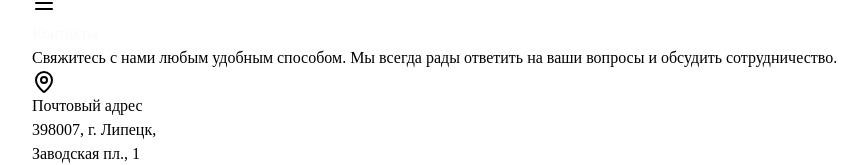
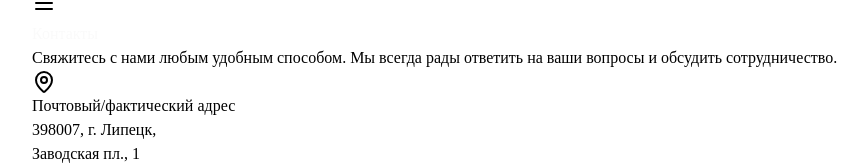
Before and after one commit to yarkivaev/accounting-center, a React (Vite) app in the folder client/: page /accounting-center/contacts in a window 1280 px wide. Shown: the part 249-414 px from the top of the page, without its empty margins (0-864 px from the left). Built offline with nearby package versions, Linux system fonts and the light colour scheme.

Commit message:
Replace Google Maps with Yandex Maps in Contacts. Update embedded map from Google Maps to Yandex Maps with correct coordinates (52.631802, 39.658154) for Zavodskaya Square 1, Lipetsk office location.

```diff
--- a/client/src/pages/Contacts.tsx
+++ b/client/src/pages/Contacts.tsx
@@ -8,7 +8,10 @@ export default function Contacts() {
     <Layout>
       <Helmet>
         <title>Контакты — УЦ Свободный Сокол</title>
-        <meta name="description" content="Контактная информация УЦ Свободный Сокол: адрес в Липецке, телефон, email, режим работы и реквизиты компании" />
+        <meta
+          name="description"
+          content="Контактная информация УЦ Свободный Сокол: адрес в Липецке, телефон, email, режим работы и реквизиты компании"
+        />
       </Helmet>
       {/* Hero Section */}
       <section className="bg-sidebar text-white py-20">
@@ -35,7 +38,7 @@ export default function Contacts() {
                 <div className="space-y-4">
                   <div className="flex items-center gap-3 text-primary font-bold uppercase tracking-wider text-sm">
                     <MapPin className="h-5 w-5" />
-                    Почтовый адрес
+                    Почтовый/фактический адрес
                   </div>
                   <p className="text-lg text-sidebar font-medium">
                     398007, г. Липецк,
@@ -147,7 +150,7 @@ export default function Contacts() {
               {/* Map Placeholder */}
               <div className="h-[400px] bg-secondary w-full relative border border-border">
                 <iframe
-                  src="https://www.google.com/maps/embed?pb=!1m18!1m12!1m3!1d2423.66687654321!2d39.646666!3d52.596666!2m3!1f0!2f0!3f0!3m2!1i1024!2i768!4f13.1!3m3!1m2!1s0x0%3A0x0!2zNTLCsDM1JzQ4LjAiTiAzOcKwMzgnNDguMCJF!5e0!3m2!1sen!2sru!4v1620000000000!5m2!1sen!2sru"
+                  src="https://yandex.ru/map-widget/v1/?ll=39.658154,52.631802&z=17&pt=39.658154,52.631802,pm2rdm"
                   width="100%"
                   height="100%"
                   style={{ border: 0 }}
```
